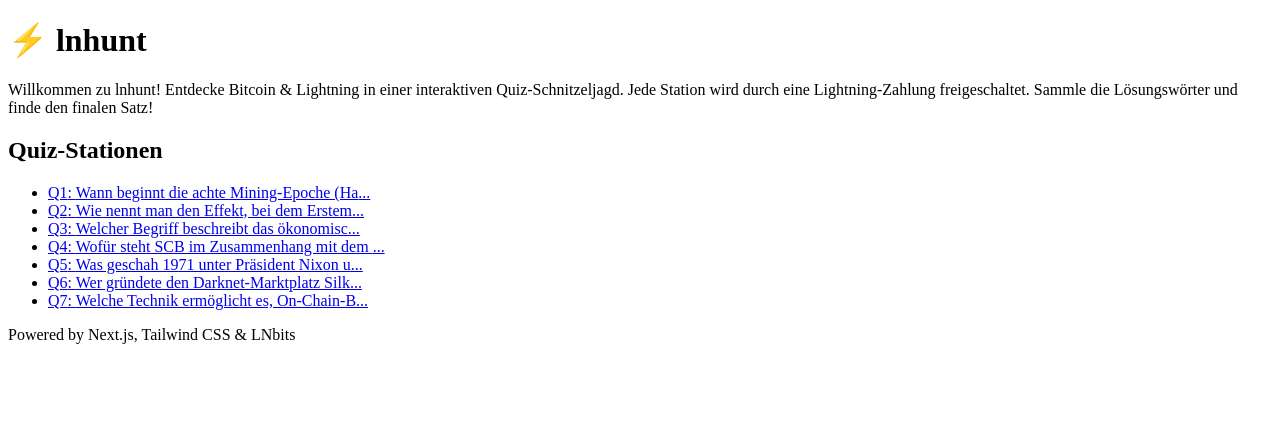
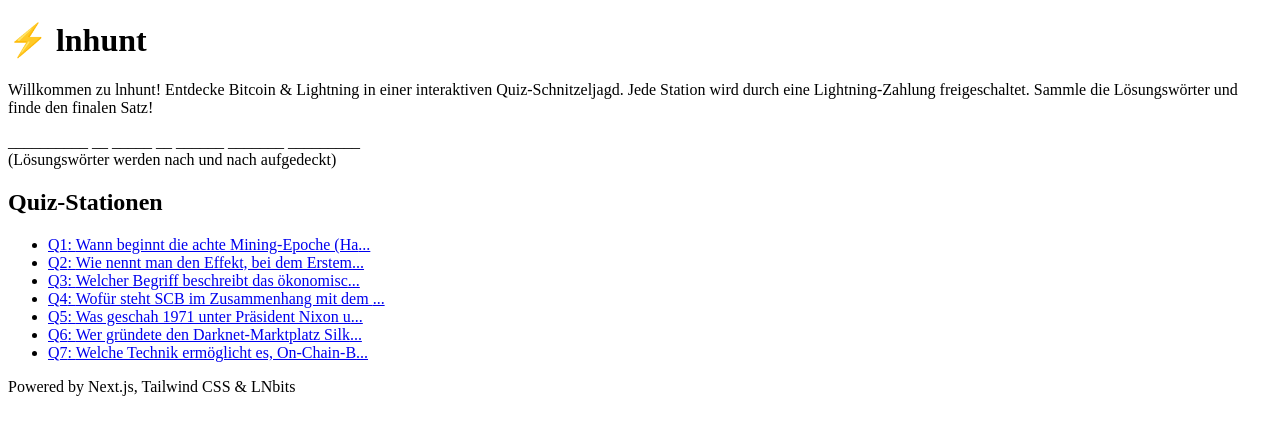
Before and after one commit to muraschal/lnhunt, a Next.js app: page / in a window 1280 px wide. Shown: the top 434 px of the page. Built offline with nearby package versions, Linux system fonts and the light colour scheme.

Commit message:
Hangman-Style Lösungssatz auf der Startseite

```diff
--- a/pages/index.js
+++ b/pages/index.js
@@ -1,13 +1,38 @@
+import { useEffect, useState } from 'react';
 import Link from 'next/link';
 import questions from '../questions.json';
 
 export default function Home() {
+  const [solutionWords, setSolutionWords] = useState([]);
+
+  useEffect(() => {
+    // Hole für jede Frage das gespeicherte Lösungswort aus localStorage
+    const words = questions.map(q => {
+      const word = (typeof window !== 'undefined') ? localStorage.getItem(`solution_${q.id}`) : null;
+      return word || null;
+    });
+    setSolutionWords(words);
+  }, []);
+
+  // Satz im Hangman-Style bauen
+  const hangmanSentence = questions
+    .map((q, idx) => solutionWords[idx] ? solutionWords[idx] : '_'.repeat(q.solution_word.length))
+    .join(' ');
+
   return (
     <div className="min-h-screen bg-gray-50 flex flex-col items-center justify-center p-4">
       <h1 className="text-4xl font-bold mb-4 text-yellow-600">⚡ lnhunt</h1>
-      <p className="mb-6 text-center max-w-xl">
-        Willkommen zu lnhunt! Entdecke Bitcoin & Lightning in einer interaktiven Quiz-Schnitzeljagd. Jede Station wird durch eine Lightning-Zahlung freigeschaltet. Sammle die Lösungswörter und finde den finalen Satz!
-      </p>
+      <div className="mb-6 text-center max-w-xl">
+        <p className="mb-2">
+          Willkommen zu lnhunt! Entdecke Bitcoin & Lightning in einer interaktiven Quiz-Schnitzeljagd. Jede Station wird durch eine Lightning-Zahlung freigeschaltet. Sammle die Lösungswörter und finde den finalen Satz!
+        </p>
+        <div className="mt-6 mb-2">
+          <span className="font-mono text-lg tracking-wider bg-white px-3 py-2 rounded shadow inline-block">
+            {hangmanSentence}
+          </span>
+        </div>
+        <div className="text-xs text-gray-400">(Lösungswörter werden nach und nach aufgedeckt)</div>
+      </div>
       <div className="mb-8">
         <h2 className="text-2xl font-semibold mb-2">Quiz-Stationen</h2>
         <ul className="space-y-2">
```
